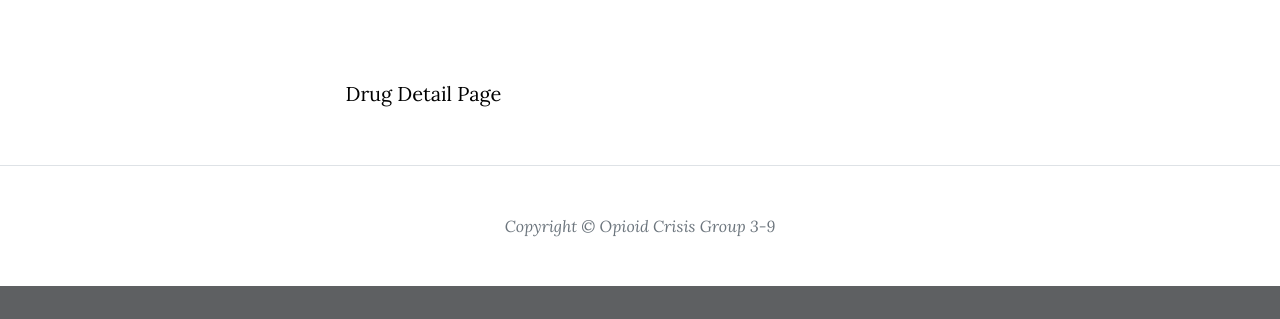
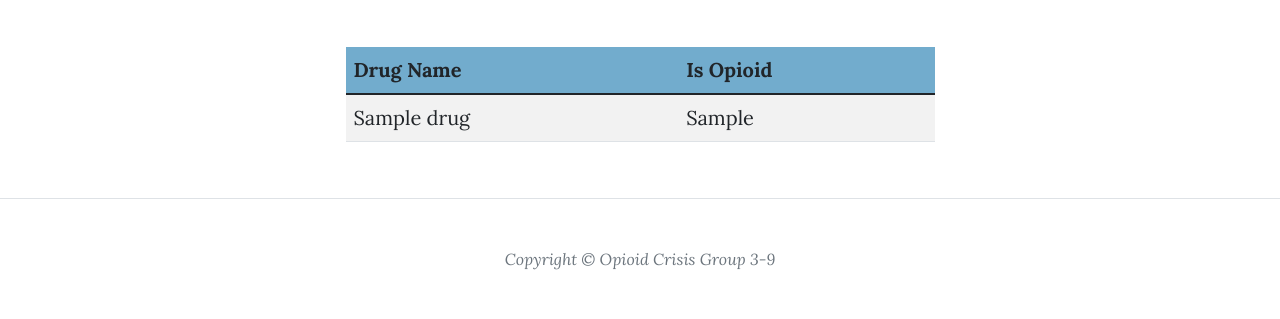
Before and after one commit to kandelin16/INTEX, a Django app: a page that uses templates/drug/drugDetail.html in a window 1280 px wide. Shown: the part 533-852 px from the top of the page. Before the commit the page ends 819 px from the top, so only its background shows below. Run offline with Django 3.2, Linux system fonts and the light colour scheme; tables that the repository leaves empty hold one stand-in row (values such as "Sample post"); some libraries are stand-ins or nearby versions.

Commit message:
show drug details

```diff
--- a/drug/views.py
+++ b/drug/views.py
@@ -13,8 +13,13 @@ def aboutPageView(request):
     return render(request, 'drug/about.html')
 
 def drugDetailPageView(request, drug):
+    dru = models.Drug.objects.get(drugname=drug)
 
-    return render(request, 'drug/drugDetail.html')
+    context = {
+        'dru': dru,
+
+    }
+    return render(request, 'drug/drugDetail.html', context)
 
 def drugSearchPageView(request):
     druginfo = models.Drug.objects.all()
--- a/templates/drug/drugDetail.html
+++ b/templates/drug/drugDetail.html
@@ -9,7 +9,7 @@
     <div class="row gx-4 gx-lg-5 justify-content-center">
       <div class="col-md-10 col-lg-8 col-xl-7">
         <div class="page-heading">
-          <h1>Drug Details</h1>
+          <h1>{{dru}}</h1>
           <span class="subheading">Drug Information</span>
         </div>
       </div>
@@ -21,9 +21,19 @@
   <div class="container px-4 px-lg-5">
     <div class="row gx-4 gx-lg-5 justify-content-center">
       <div class="col-md-10 col-lg-8 col-xl-7">
-        <p>
-          Drug Detail Page
-        </p>
+        <table class="table table-striped cust-table">
+          <thead class="thead thead-light">
+            <th>Drug Name</th>
+            <th>Is Opioid</th>
+          </thead>
+
+          <tr class="drugclass" id="{{ forloop.counter0 }}">
+            <td id="{{forloop.counter0}}drugname">{{dru.drugname}}</td>
+            <td id="{{forloop.counter0}}isopiod">{{dru.isopiod}}</td>
+
+          </tr>
+
+        </table>
 
         </p>
       </div>
```
